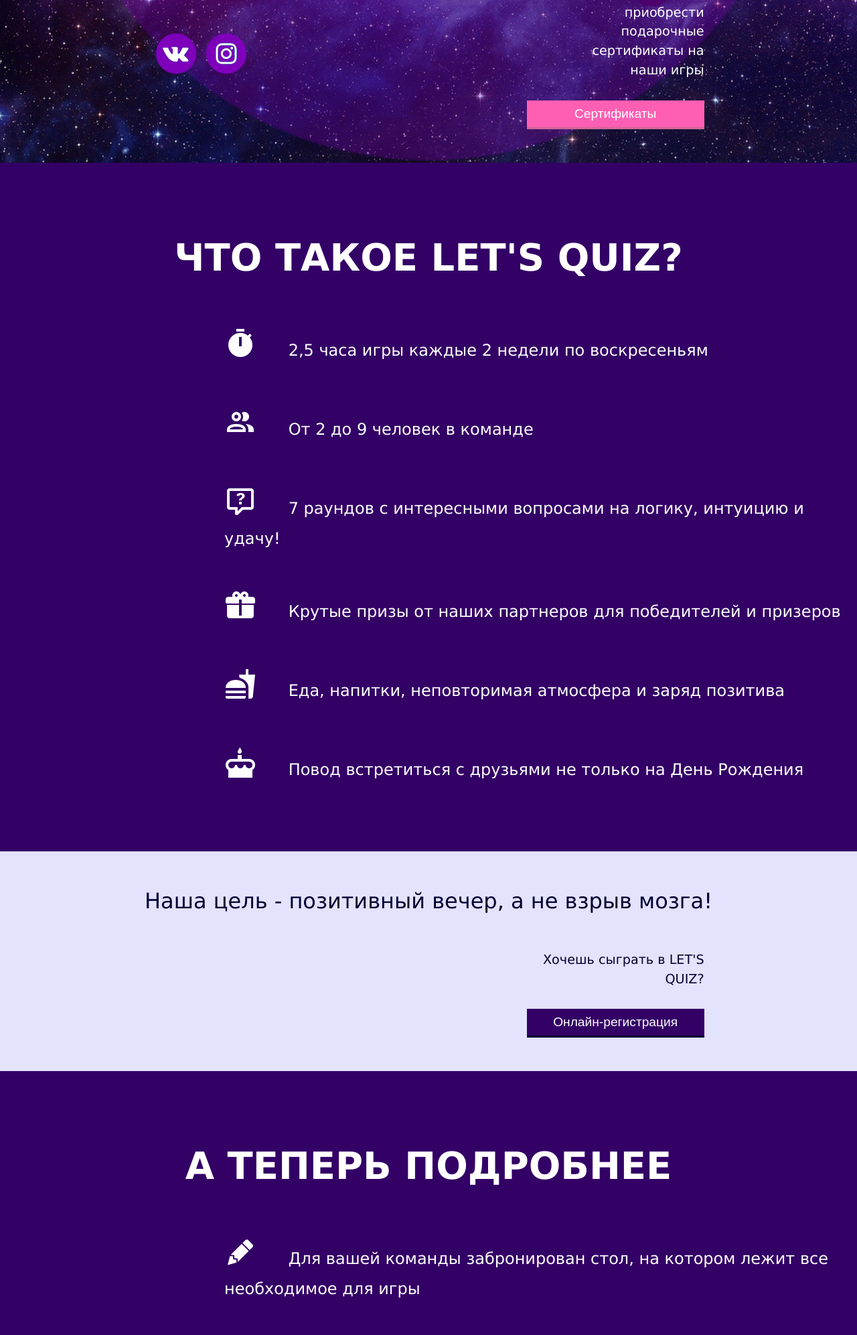
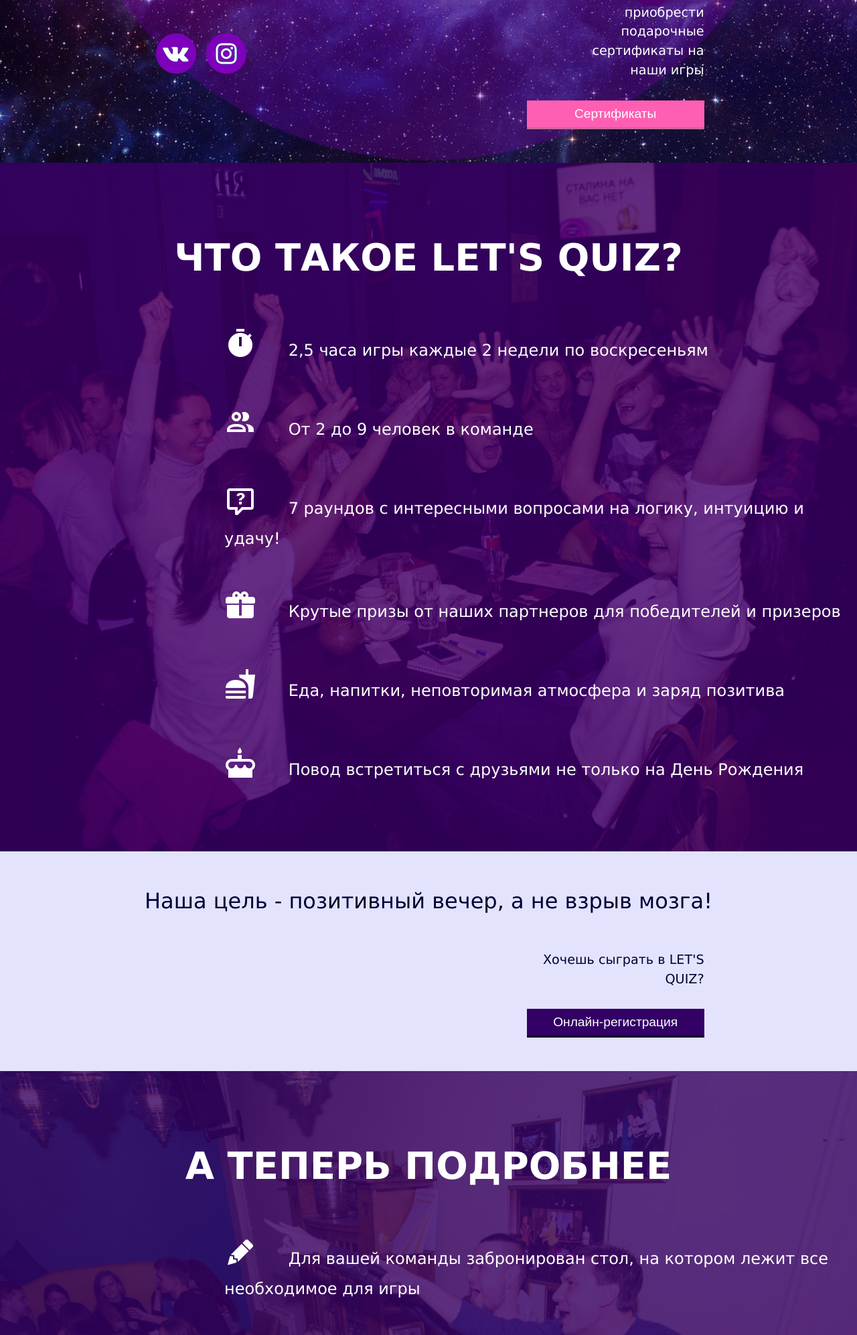
Before and after one commit to molokmax/letsquiz, a PHP site: page /html/index.html in a window 1280 px wide. Shown: the part 869-2862 px from the top of the page at 67% size. Run offline with PHP 8.4, Linux system fonts and the light colour scheme; some libraries are stand-ins or nearby versions.

Commit message:
background images

```diff
--- a/html/index.html
+++ b/html/index.html
@@ -77,7 +77,7 @@
 			</div>
 		</div>
 		<div id="terms" class="terms container quiz-block-container">
-			<div class="container quiz-block block-dark">
+			<div class="intro container quiz-block block-dark">
 				<div class="row">
 					<div class="col-md-12">
 						<div class="quiz-header">ЧТО ТАКОЕ LET'S QUIZ?</div>
@@ -222,7 +222,7 @@
 			</div>
 		</div>
 		<div id="friends" class="friends container quiz-block-container">
-			<div class="container quiz-block block-light">
+			<div class="friends-block container quiz-block block-light">
 				<div class="row">
 					<div class="col-md-12">
 						<div class="quiz-header dark">НАШИ ДРУЗЬЯ И ПАРТНЕРЫ</div>
@@ -247,7 +247,7 @@
 			</div>
 		</div>
 		<div id="corp" class="corp container quiz-block-container">
-			<div class="container quiz-block block-dark">
+			<div class="corp-block container quiz-block block-dark">
 				<div class="row">
 					<div class="col-md-12">
 						<div class="quiz-header">КВИЗ НА КОРПОРАТИВ</div>
--- a/style.css
+++ b/style.css
@@ -27,10 +27,6 @@ nav.quiz-menu .nav-link {
 	color: #FFFFFF;
 	padding-top: 1.5rem;
     padding-bottom: 1rem;
-}
-nav.quiz-menu #navbarNav {
-	/*padding-top: 10px;
-    padding-bottom: 10px;*/
 }
 nav.quiz-menu .nav-item .nav-link.active {
     border-bottom-style: solid;
@@ -104,8 +100,6 @@ div.quiz-panel {
 	padding-top: 50px;
 	padding-bottom: 50px;
 	text-align: center;
-	/*vertical-align: middle;
-	height: 100%;*/
 }
 div.quiz-panel.panel-light {
 	color: #000033;
@@ -232,6 +226,25 @@ div.quiz-block-container.main .socialbuttons img {
 	padding: 5px;
 }
 
+div.terms div.quiz-block.intro {
+	background-image: url("image/background4.png");
+	background-repeat: no-repeat;
+	background-position: center top;
+	background-size: cover;
+}
+div.terms div.quiz-block.details {
+	background-image: url("image/background2.png");
+	background-repeat: no-repeat;
+	background-position: center top;
+	background-size: cover;
+}
+div.corp div.quiz-block.corp-block {
+	background-image: url("image/background3.png");
+	background-repeat: no-repeat;
+	background-position: center top;
+	background-size: cover;
+}
+
 div.quiz-block.faq .quiz-title {
 	font-size: 200%;
 	padding-bottom: 60px;
@@ -265,13 +278,13 @@ div.feedback-item .feedback-author {
 	font-size: 1.5rem;
 }
 div.feedback-item .feedback-text::before {
-    content: "\201C"; /* Непечатаемый символ слева */
+    content: "\201C";
 	font-family: Georgia, "Times New Roman", Times, serif;
     font-size: 4rem;
     margin-right: 1rem;
 }
 div.feedback-item .feedback-text::after {
-    content: "\201D"; /* Непечатаемый символ справа */
+    content: "\201D";
 	font-family: Georgia, "Times New Roman", Times, serif;
     font-size: 4rem;
     margin-left: 1rem;
```
Also changed, not shown: image/background1.png (added), image/background2.png (added), image/background3.png (added), image/background4.png (added).
